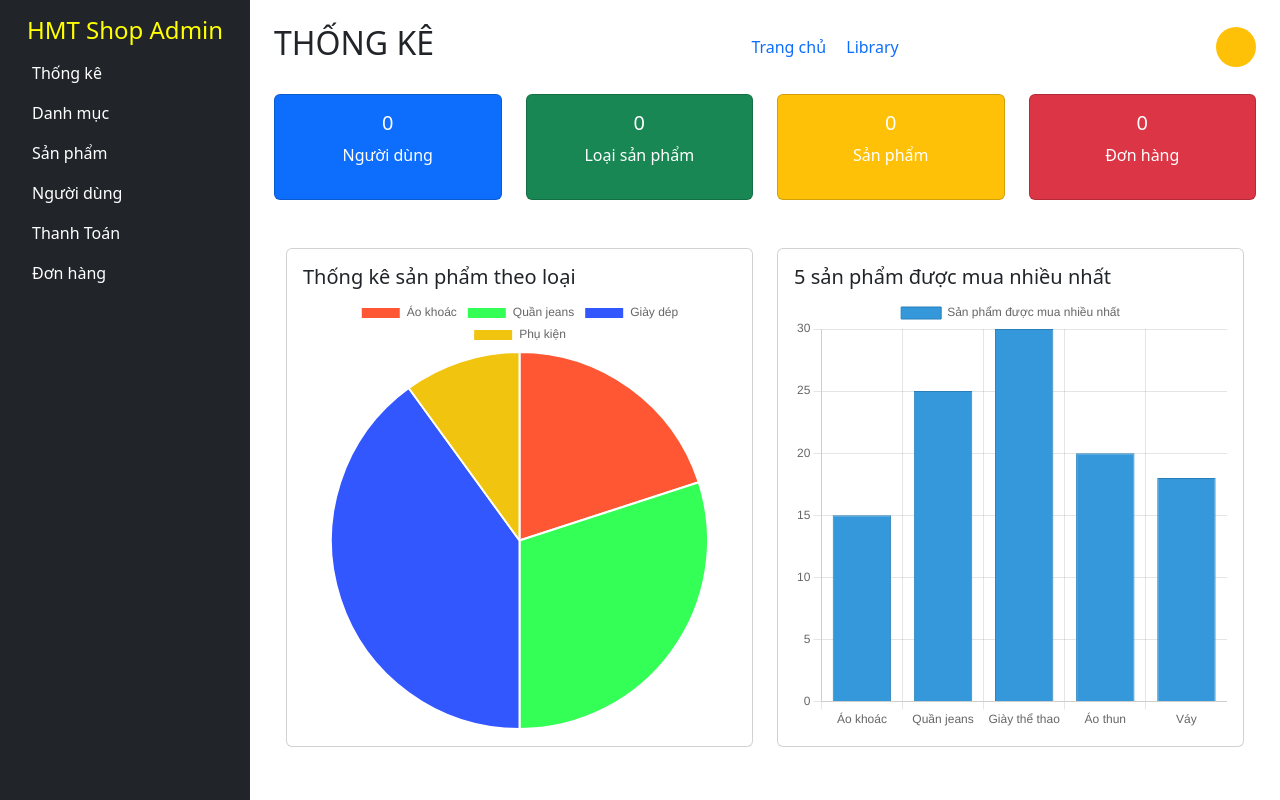
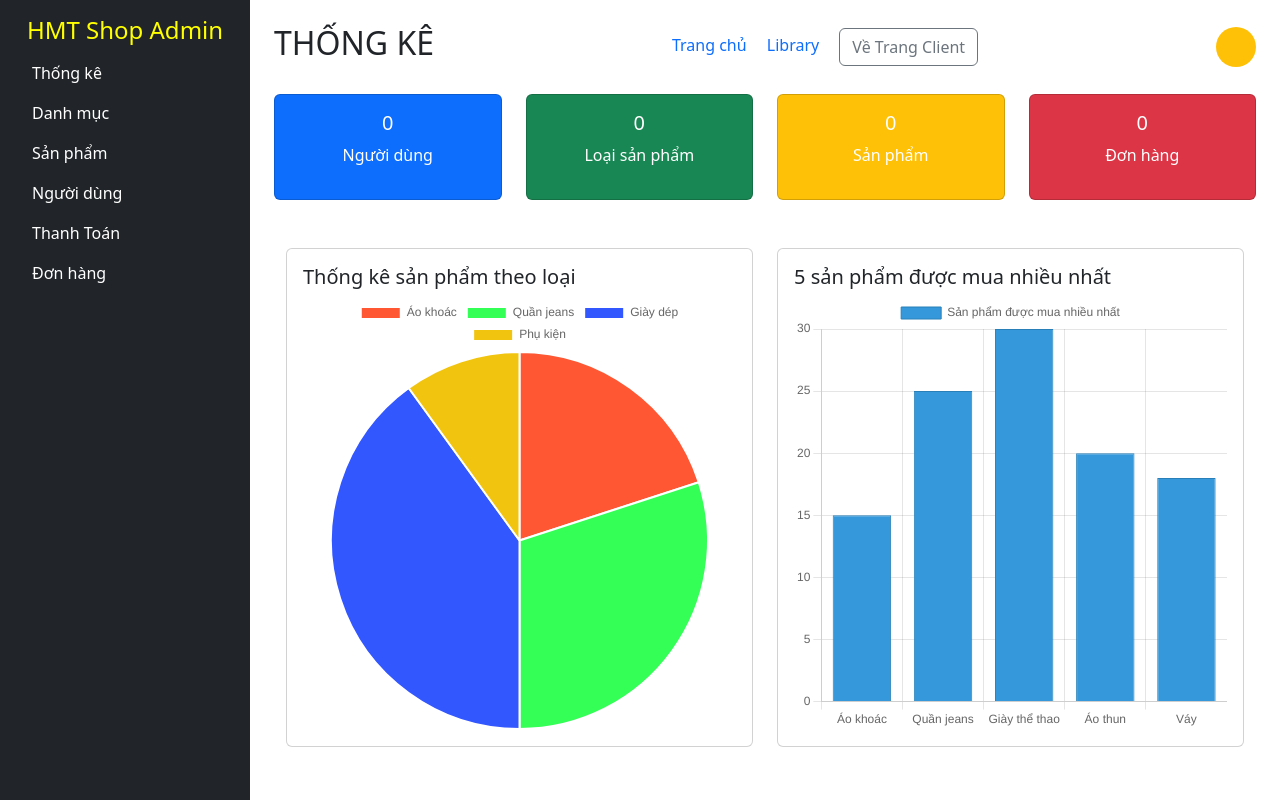
Before and after one commit to namanh2211/test, a PHP site: page /admin in a window 1280 px wide. Run offline with PHP 8.4, Linux system fonts and the light colour scheme; data that the repository does not hold is empty.

Commit message:
của minh nè

```diff
--- a/App/Views/Admin/add_category.php
+++ b/App/Views/Admin/add_category.php
@@ -27,7 +27,7 @@ unset($_SESSION['success_message']);
             <div class="d-flex justify-content-between align-items-center mb-4">
                 <h2>Thêm danh mục</h2>
                 <div>
-                    <a href="#" class="me-3 text-decoration-none">Trang chủ</a>
+                    <a href="/admin" class="me-3 text-decoration-none">Trang chủ</a>
                     <span> > Thêm danh mục</span>
                 </div>
                 <div class="avatar bg-warning rounded-circle" style="width: 40px; height: 40px;"></div>
--- a/App/Views/Admin/add_product.php
+++ b/App/Views/Admin/add_product.php
@@ -18,7 +18,7 @@
             <div class="d-flex justify-content-between align-items-center mb-4">
                 <h2>THÊM SẢN PHẨM MỚI</h2>
                 <div>
-                    <a href="#" class="me-3 text-decoration-none">Trang chủ</a>
+                    <a href="/admin" class="me-3 text-decoration-none">Trang chủ</a>
                     <span> > Thêm sản phẩm</span>
                 </div>
                 <div class="avatar bg-warning rounded-circle" style="width: 40px; height: 40px;"></div>
--- a/App/Views/Admin/add_user.php
+++ b/App/Views/Admin/add_user.php
@@ -19,7 +19,7 @@
             <div class="d-flex justify-content-between align-items-center mb-4">
                 <h2>THÊM NGƯỜI DÙNG</h2>
                 <div>
-                    <a href="#" class="me-3 text-decoration-none">Trang chủ</a>
+                    <a href="/admin" class="me-3 text-decoration-none">Trang chủ</a>
                     <span> > Thêm người dùng</span>
                 </div>
                 <div class="avatar bg-warning rounded-circle" style="width: 40px; height: 40px;"></div>
--- a/App/Views/Admin/admin.php
+++ b/App/Views/Admin/admin.php
@@ -34,11 +34,14 @@
             <div class="d-flex justify-content-between align-items-center">
                 <h2>THỐNG KÊ</h2>
                 <div>
-                    <a href="#" class="me-3 text-decoration-none">Trang chủ</a>
+                    <a href="/admin" class="me-3 text-decoration-none">Trang chủ</a>
                     <a href="#" class="text-decoration-none">Library</a>
+                    <!-- Nút trở về Client -->
+                    <a href="/home" class="btn btn-outline-secondary ms-3">Về Trang Client</a>
                 </div>
                 <div class="avatar bg-warning rounded-circle"></div>
             </div>
+
 
             <!-- Stats Cards -->
             <div class="row mt-4">
--- a/App/Views/Admin/edit_category.php
+++ b/App/Views/Admin/edit_category.php
@@ -32,7 +32,7 @@ unset($_SESSION['old_data']);
             <div class="d-flex justify-content-between align-items-center mb-4">
                 <h2>CẬP NHẬT LOẠI SẢN PHẨM</h2>
                 <div>
-                    <a href="#" class="me-3 text-decoration-none">Trang chủ</a>
+                    <a href="/admin" class="me-3 text-decoration-none">Trang chủ</a>
                     <span> > Sửa loại sản phẩm</span>
                 </div>
                 <div class="avatar bg-warning rounded-circle" style="width: 40px; height: 40px;"></div>
--- a/App/Views/Admin/edit_product.php
+++ b/App/Views/Admin/edit_product.php
@@ -18,7 +18,7 @@
             <div class="d-flex justify-content-between align-items-center mb-4">
                 <h2>CẬP NHẬT SẢN PHẨM</h2>
                 <div>
-                    <a href="#" class="me-3 text-decoration-none">Trang chủ</a>
+                    <a href="/admin" class="me-3 text-decoration-none">Trang chủ</a>
                     <span> > Cập nhật sản phẩm</span>
                 </div>
                 <div class="avatar bg-warning rounded-circle" style="width: 40px; height: 40px;"></div>
--- a/App/Views/Admin/edit_user.php
+++ b/App/Views/Admin/edit_user.php
@@ -19,7 +19,7 @@
             <div class="d-flex justify-content-between align-items-center mb-4">
                 <h2>CHỈNH SỬA NGƯỜI DÙNG</h2>
                 <div>
-                    <a href="#" class="me-3 text-decoration-none">Trang chủ</a>
+                    <a href="/admin" class="me-3 text-decoration-none">Trang chủ</a>
                     <span> > Chỉnh sửa người dùng</span>
                 </div>
                 <div class="avatar bg-warning rounded-circle" style="width: 40px; height: 40px;"></div>
--- a/App/Views/Admin/list_product.php
+++ b/App/Views/Admin/list_product.php
@@ -28,7 +28,7 @@
             <div class="d-flex justify-content-between align-items-center mb-4">
                 <h2>QUẢN LÝ SẢN PHẨM</h2>
                 <div>
-                    <a href="#" class="me-3 text-decoration-none">Trang chủ</a>
+                    <a href="/admin" class="me-3 text-decoration-none">Trang chủ</a>
                     <span> > Danh sách sản phẩm</span>
                 </div>
                 <div class="avatar bg-warning rounded-circle" style="width: 40px; height: 40px;"></div>
--- a/App/Views/Admin/list_user.php
+++ b/App/Views/Admin/list_user.php
@@ -29,7 +29,7 @@
             <div class="d-flex justify-content-between align-items-center mb-4">
                 <h2>QUẢN LÝ NGƯỜI DÙNG</h2>
                 <div>
-                    <a href="#" class="me-3 text-decoration-none">Trang chủ</a>
+                    <a href="/admin" class="me-3 text-decoration-none">Trang chủ</a>
                     <span> > Danh sách người dùng</span>
                 </div>
                 <div class="avatar bg-warning rounded-circle" style="width: 40px; height: 40px;"></div>
--- a/App/Views/Admin/reset_password.php
+++ b/App/Views/Admin/reset_password.php
@@ -19,7 +19,7 @@
             <div class="d-flex justify-content-between align-items-center mb-4">
                 <h2>ĐẶT LẠI MẬT KHẨU CỦA NGƯỜI DÙNG</h2>
                 <div>
-                    <a href="#" class="me-3 text-decoration-none">Trang chủ</a>
+                    <a href="/admin" class="me-3 text-decoration-none">Trang chủ</a>
                     <span> > Đặt lại mật khẩu</span>
                 </div>
                 <div class="avatar bg-warning rounded-circle" style="width: 40px; height: 40px;"></div>
```
